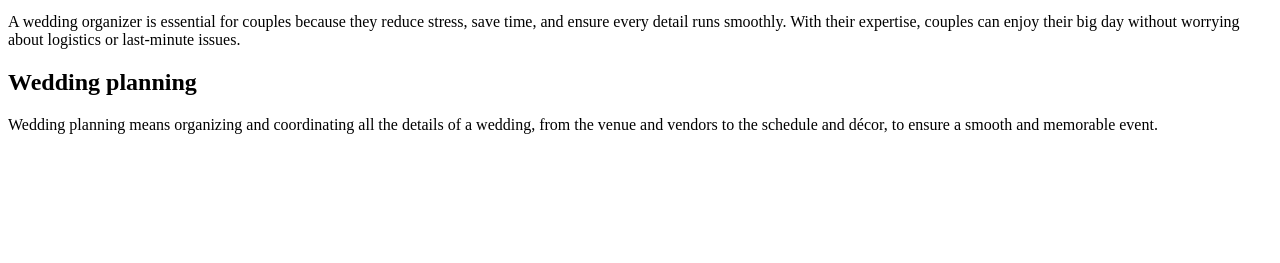
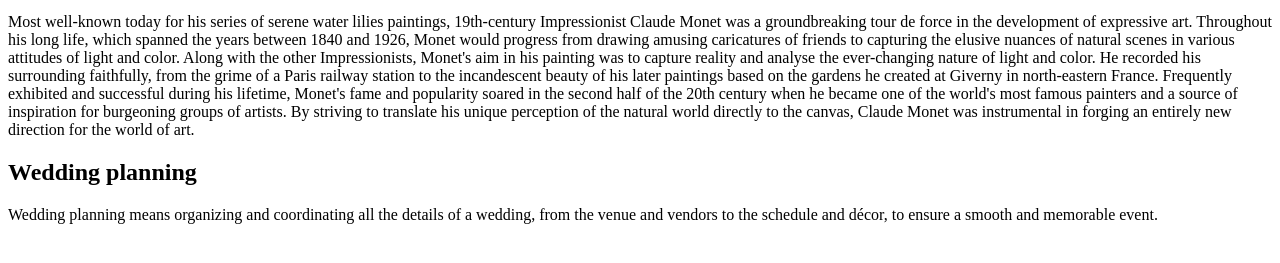
Before and after one commit to alisajunga-del/Web-Development_Alisa-Junga_RHMDB, a plain HTML site: page index.html in a window 1280 px wide. Shown: the part 369-632 px from the top of the page. Drawn offline with Linux system fonts and the light colour scheme.

Commit message:
Update index.html

```diff
--- a/index.html
+++ b/index.html
@@ -6,9 +6,10 @@
 </title>
   </head>
   <body>
-    <h1>Claude Monet "The richness I achieve comes from nature, the source of my inspiration." </h1>
+    <h1>Claude Monet "The richness I achieve comes from nature, the source of my inspiration."</h1>
      <img src="https://www.claude-monet.com/assets/img/paintings/san-giorgio-maggiore-at-dusk.jpg" alt="San Giorgio Maggiore at Dusk, 1908 by Claude Monet">
-     <p> A wedding organizer is essential for couples because they reduce stress, save time, and ensure every detail runs smoothly. With their expertise, couples can enjoy their big day without worrying about logistics or last-minute issues.</p>
+     <p> Most well-known today for his series of serene water lilies paintings, 19th-century Impressionist Claude Monet was a groundbreaking tour de force in the development of expressive art. Throughout his long life, which spanned the years between 1840 and 1926, Monet would progress from drawing amusing caricatures of friends to capturing the elusive nuances of natural scenes in various attitudes of light and color. Along with the other Impressionists, Monet's aim in his painting was to capture reality and analyse the ever-changing nature of light and color. He recorded his surrounding faithfully, from the grime of a Paris railway station to the incandescent beauty of his later paintings based on the gardens he created at Giverny in north-eastern France. Frequently exhibited and successful during his lifetime, Monet's fame and popularity soared in the second half of the 20th century when he became one of the world's most famous painters and a source of inspiration for burgeoning groups of artists. By striving to translate his unique perception of the natural world directly to the canvas, Claude Monet was instrumental in forging an entirely new direction for the world of art.
+     </p>
     <h2>Wedding planning</h2>
 <p>Wedding planning means organizing and coordinating all the details of a wedding, from the venue and vendors to the schedule and décor, to ensure a smooth and memorable event. </p>
   </body>
```
